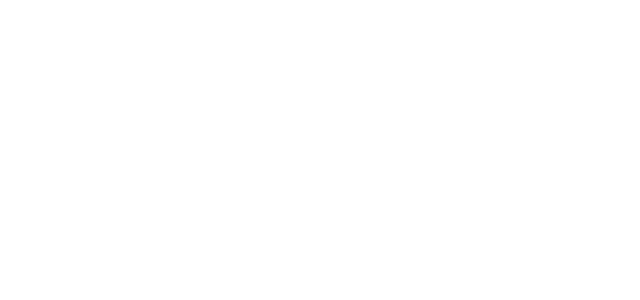
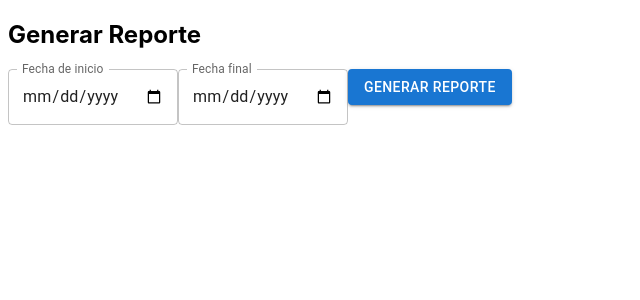
Before and after one commit to jpierre09/SIBI_front, a React (Vite) app: page /report in a window 1280 px wide. Before the commit this address had no page. Shown: the top 300 px of the page, without its empty margins (0-640 px from the left). Built offline with nearby package versions, Linux system fonts and the light colour scheme.

Commit message:
Link para reportes creado

```diff
--- a/src/App.jsx
+++ b/src/App.jsx
@@ -4,8 +4,8 @@
 import Home from './pages/Home';
 import { Outflows } from './pages/Outflows';
 import 'chart.js';
-
 import LoginPage from './pages/Login';
+import Reportes  from './pages/ReportsCSV'
 
 function App() {
   return (
@@ -14,7 +14,7 @@
       <Route path='/' element={<Home />} />
       <Route path='/income' element={<Income />} />
       <Route path='/outflows' element={<Outflows />} />
-      {/* <Route path='/report' element={<Reportes />} /> */}
+      <Route path='/report' element={<Reportes />} />
     </Routes>
   );
 }
```
